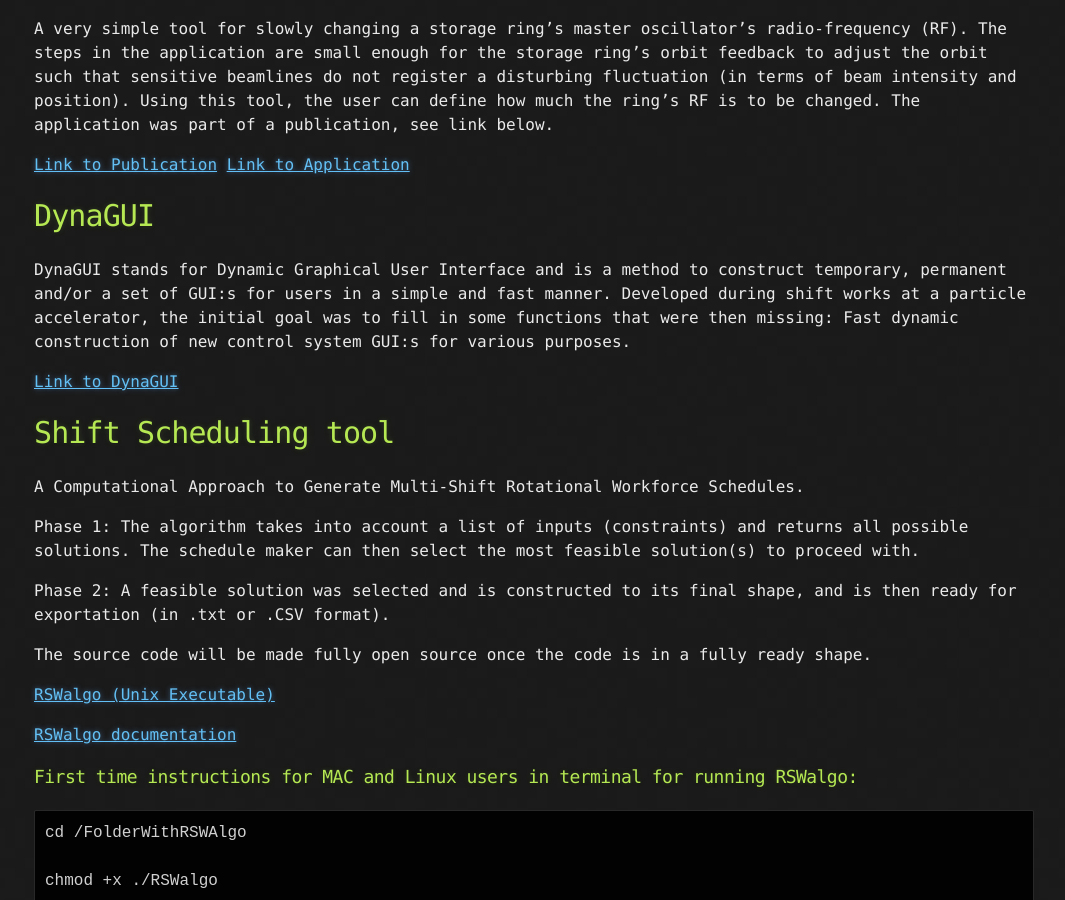
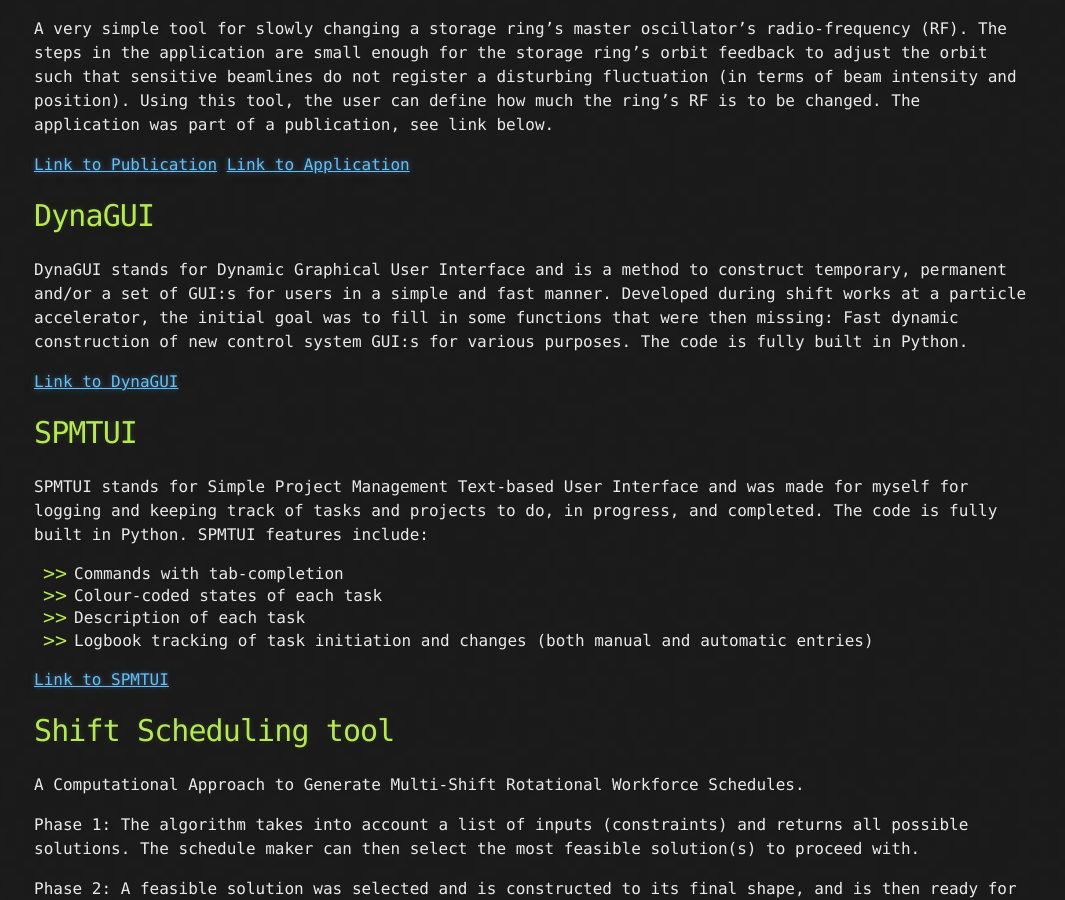
Before and after one commit to benjaminbolling/benjaminbolling.github.io, a Jekyll site: the page built from index.md, in a window 1280 px wide and 900 px high, scrolled down 557 px. Shown: the whole window, without its empty margins (106-1171 px from the left). Built offline with Jekyll 4.4.1, drawn with Linux system fonts in a browser that asks for light colours; our own code applies the rules of GitHub Pages for plain Markdown files.

Commit message:
Added SPMTUI link

```diff
--- a/index.md
+++ b/index.md
@@ -19,9 +19,19 @@
 [Link to Application](https://github.com/benjaminbolling/MAXIVsoftRFsweeper)
 
 # DynaGUI
-DynaGUI stands for Dynamic Graphical User Interface and is a method to construct temporary, permanent and/or a set of GUI:s for users in a simple and fast manner. Developed during shift works at a particle accelerator, the initial goal was to fill in some functions that were then missing: Fast dynamic construction of new control system GUI:s for various purposes.
+DynaGUI stands for Dynamic Graphical User Interface and is a method to construct temporary, permanent and/or a set of GUI:s for users in a simple and fast manner. Developed during shift works at a particle accelerator, the initial goal was to fill in some functions that were then missing: Fast dynamic construction of new control system GUI:s for various purposes. The code is fully built in Python.
 
 [Link to DynaGUI](https://joss.theoj.org/papers/10.21105/joss.01942)
+
+# SPMTUI
+SPMTUI stands for Simple Project Management Text-based User Interface and was made for myself for logging and keeping track of tasks and projects to do, in progress, and completed. The code is fully built in Python. SPMTUI features include:
+- Commands with tab-completion
+- Colour-coded states of each task
+- Description of each task
+- Logbook tracking of task initiation and changes (both manual and automatic entries)
+
+
+[Link to SPMTUI](https://github.com/benjaminbolling/SPMTUI)
 
 # Shift Scheduling tool
 A Computational Approach to Generate Multi-Shift Rotational Workforce Schedules.
```
